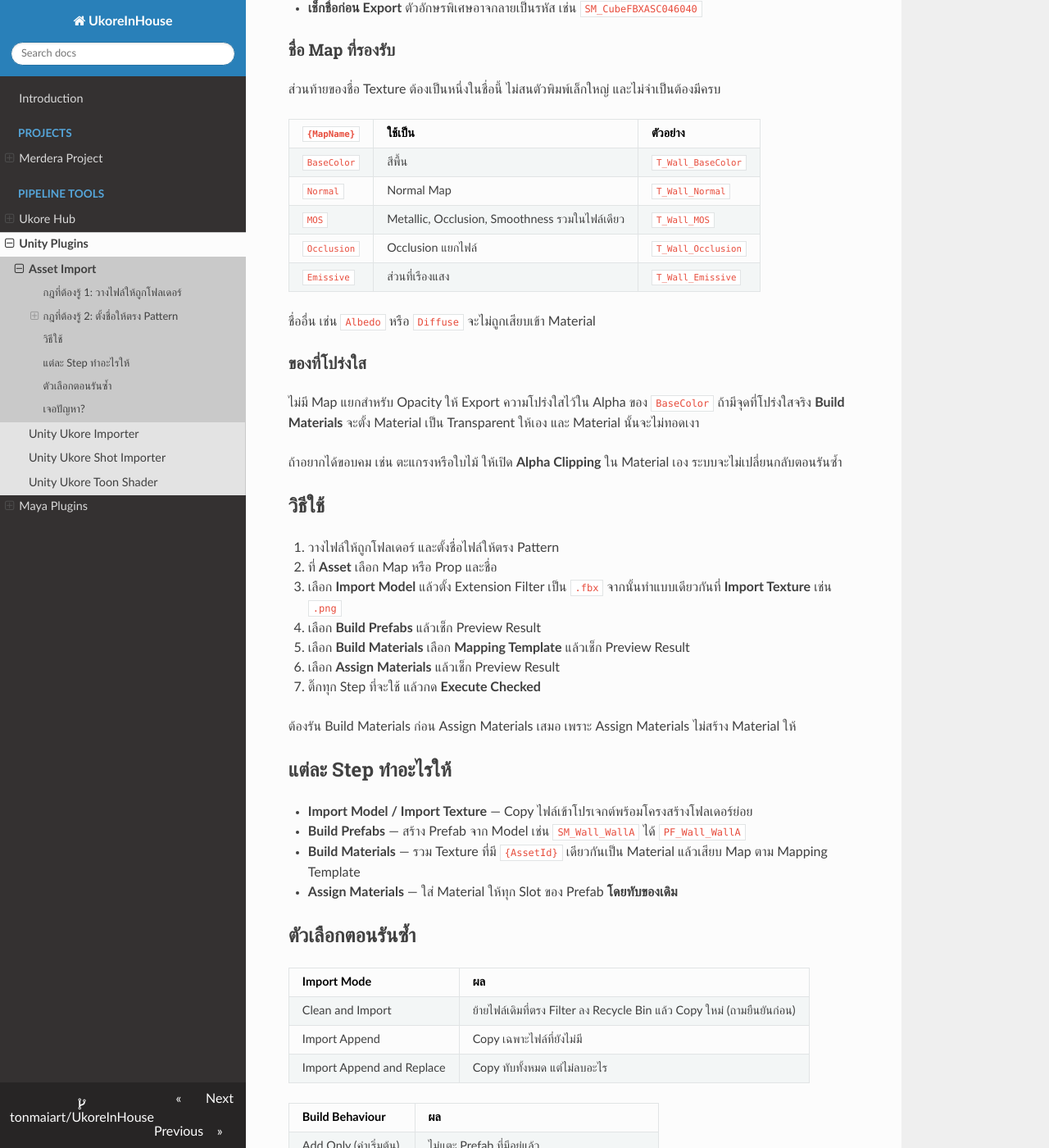
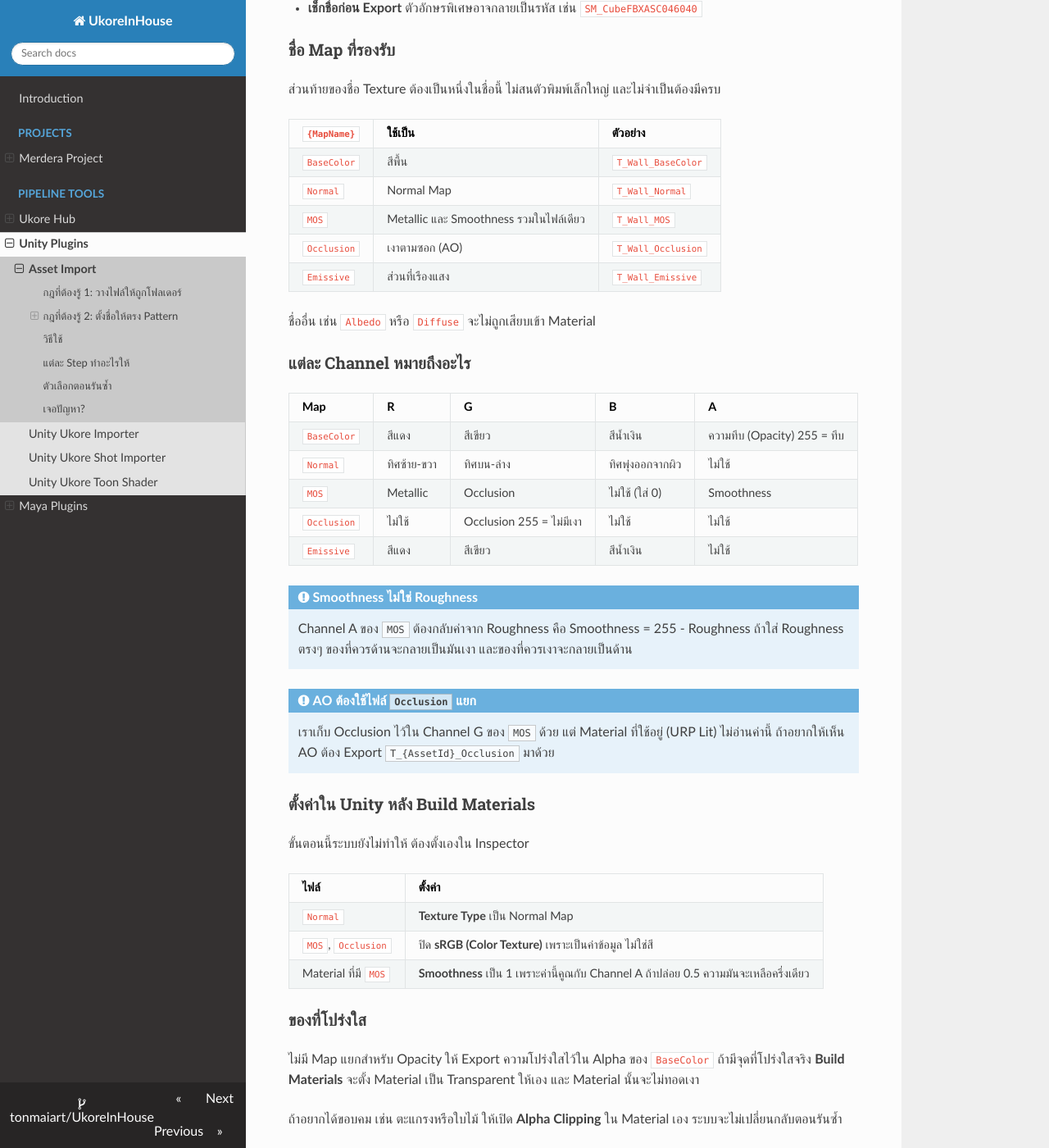
Before and after one commit to tonmaiart/UkoreInHouse, an MkDocs documentation site: the page built from docs/asset_import/quick-start.md, in a window 1280 px wide and 1400 px high, scrolled down 2406 px. Shown: the whole window at 82% size. Built offline with MkDocs 1.6.1, drawn with Linux system fonts in a browser that asks for light colours; nearby versions of some CDN libraries; some of the changed text lies outside the part shown.

Commit message:
Asset Import: explain map channels and Unity settings
Co-Authored-By: Claude Opus 5.5 <noreply@anthropic.com>

```diff
--- a/docs/asset_import/quick-start.md
+++ b/docs/asset_import/quick-start.md
@@ -62,11 +62,39 @@
 | --- | --- | --- |
 | `BaseColor` | สีพื้น | `T_Wall_BaseColor` |
 | `Normal` | Normal Map | `T_Wall_Normal` |
-| `MOS` | Metallic, Occlusion, Smoothness รวมในไฟล์เดียว | `T_Wall_MOS` |
-| `Occlusion` | Occlusion แยกไฟล์ | `T_Wall_Occlusion` |
+| `MOS` | Metallic และ Smoothness รวมในไฟล์เดียว | `T_Wall_MOS` |
+| `Occlusion` | เงาตามซอก (AO) | `T_Wall_Occlusion` |
 | `Emissive` | ส่วนที่เรืองแสง | `T_Wall_Emissive` |
 
 ชื่ออื่น เช่น `Albedo` หรือ `Diffuse` จะไม่ถูกเสียบเข้า Material
+
+### แต่ละ Channel หมายถึงอะไร
+
+| Map | R | G | B | A |
+| --- | --- | --- | --- | --- |
+| `BaseColor` | สีแดง | สีเขียว | สีน้ำเงิน | ความทึบ (Opacity) 255 = ทึบ |
+| `Normal` | ทิศซ้าย-ขวา | ทิศบน-ล่าง | ทิศพุ่งออกจากผิว | ไม่ใช้ |
+| `MOS` | Metallic | Occlusion | ไม่ใช้ (ใส่ 0) | Smoothness |
+| `Occlusion` | ไม่ใช้ | Occlusion 255 = ไม่มีเงา | ไม่ใช้ | ไม่ใช้ |
+| `Emissive` | สีแดง | สีเขียว | สีน้ำเงิน | ไม่ใช้ |
+
+!!! note "Smoothness ไม่ใช่ Roughness"
+    Channel A ของ `MOS` ต้องกลับค่าจาก Roughness คือ Smoothness = 255 - Roughness
+    ถ้าใส่ Roughness ตรงๆ ของที่ควรด้านจะกลายเป็นมันเงา และของที่ควรเงาจะกลายเป็นด้าน
+
+!!! note "AO ต้องใช้ไฟล์ `Occlusion` แยก"
+    เราเก็บ Occlusion ไว้ใน Channel G ของ `MOS` ด้วย แต่ Material ที่ใช้อยู่ (URP Lit) ไม่อ่านค่านี้
+    ถ้าอยากให้เห็น AO ต้อง Export `T_{AssetId}_Occlusion` มาด้วย
+
+### ตั้งค่าใน Unity หลัง Build Materials
+
+ขั้นตอนนี้ระบบยังไม่ทำให้ ต้องตั้งเองใน Inspector
+
+| ไฟล์ | ตั้งค่า |
+| --- | --- |
+| `Normal` | **Texture Type** เป็น Normal Map |
+| `MOS`, `Occlusion` | ปิด **sRGB (Color Texture)** เพราะเป็นค่าข้อมูล ไม่ใช่สี |
+| Material ที่มี `MOS` | **Smoothness** เป็น 1 เพราะค่านี้คูณกับ Channel A ถ้าปล่อย 0.5 ความมันจะเหลือครึ่งเดียว |
 
 ### ของที่โปร่งใส
 
@@ -122,5 +150,7 @@
 | ของที่ควรทึบกลายเป็นโปร่งใส | Alpha ของ `BaseColor` มีจุดที่ไม่ทึบ แก้ไฟล์ต้นทาง แล้วตั้ง Material กลับเป็น Opaque เอง |
 | มีไฟล์แปลกติดมาด้วย เช่น `.py` | Extension Filter ว่างอยู่ ระบบจะ Copy ทุกไฟล์ ให้ใส่นามสกุลที่ต้องการ |
 | Prefab ไม่ได้ Material | ยังไม่ได้รัน Build Materials หรือ `{AssetId}` ไม่ตรงกัน |
+| พื้นผิวมันผิดปกติ | Channel A ของ `MOS` อาจยังเป็น Roughness หรือยังไม่ได้ปิด sRGB |
+| ฉากดูเรียบ ไม่มีมิติ | ไฟหลักส่องเฉพาะ Light Layer 1 ให้ตั้ง **Rendering Layer Mask** ของ Mesh ในฉากเป็น Light Layer 1 |
 | Material ขาด Map บางตัว | `{MapName}` ไม่ตรงกับ Slot ใน Mapping Template |
 | Material ที่ใส่เองหาย | รัน Assign Materials ซ้ำ ระบบทับของเดิม |
```
